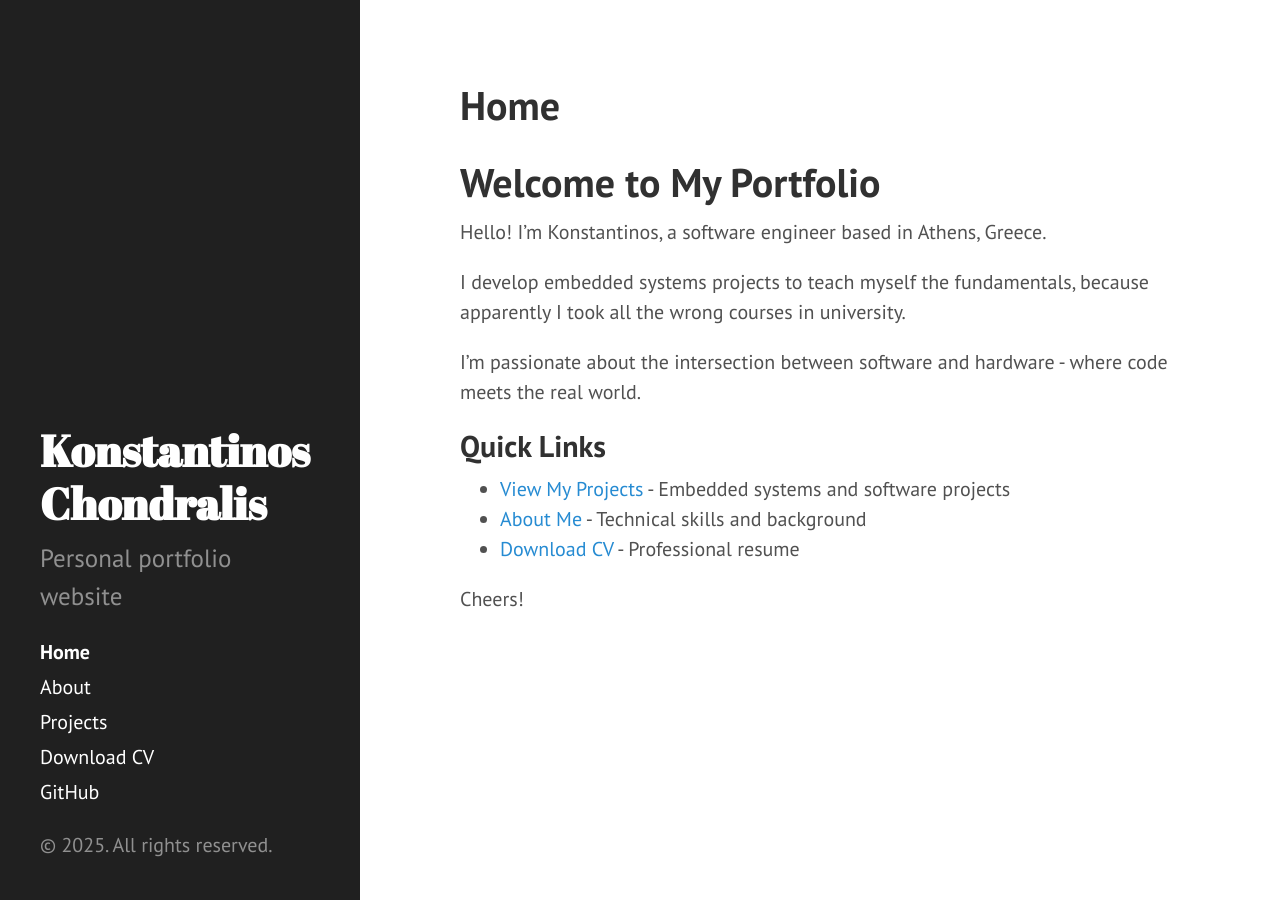
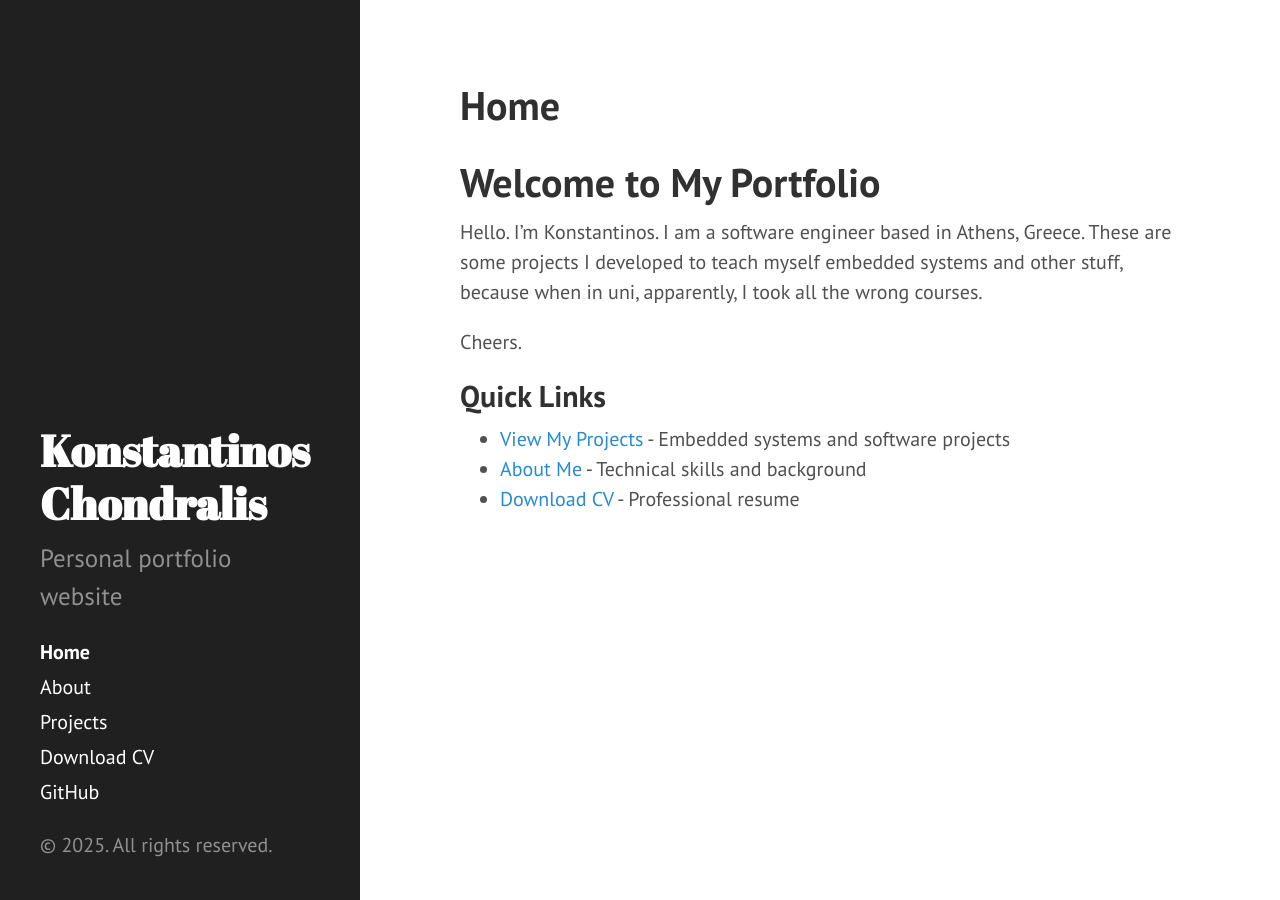
Before and after one commit to kostantinoss/kostantinoss.github.io, a Jekyll site: the page built from index.md, in a window 1280 px wide. Built offline with Jekyll 4.4.1, drawn with Linux system fonts in a browser that asks for light colours.

```diff
--- a/index.md
+++ b/index.md
@@ -5,15 +5,13 @@
 
 # Welcome to My Portfolio
 
-Hello! I'm Konstantinos, a software engineer based in Athens, Greece.
+Hello. I'm Konstantinos. I am a software engineer based in Athens, Greece.
+These are some projects I developed to teach myself embedded systems and other stuff, because when in uni, apparently, I took all the wrong courses.
 
-I develop embedded systems projects to teach myself the fundamentals, because apparently I took all the wrong courses in university.
+Cheers.
 
-I'm passionate about the intersection between software and hardware - where code meets the real world.
 
 ## Quick Links
 - [View My Projects](/projects) - Embedded systems and software projects
 - [About Me](/about) - Technical skills and background
 - [Download CV](/assets/cv/Konstantinos_Chondralis_CV.pdf) - Professional resume
-
-Cheers!
```
